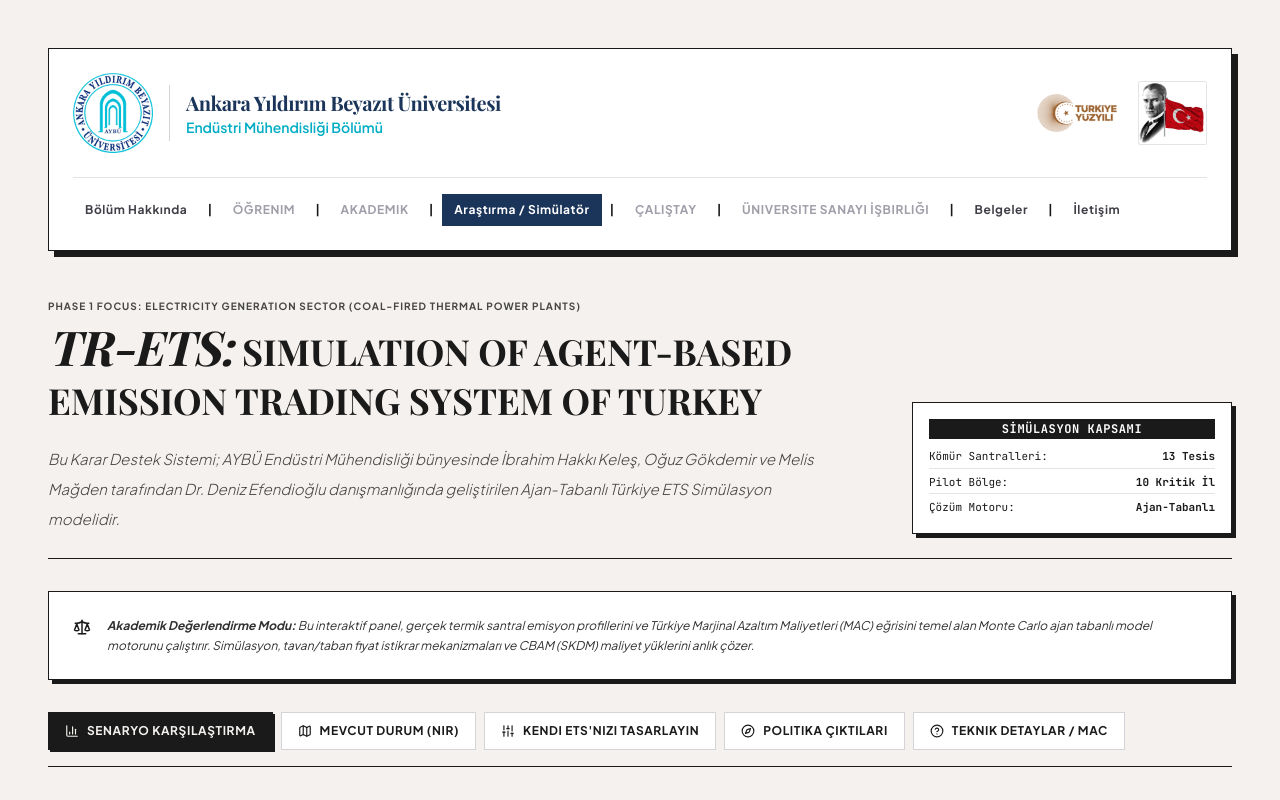
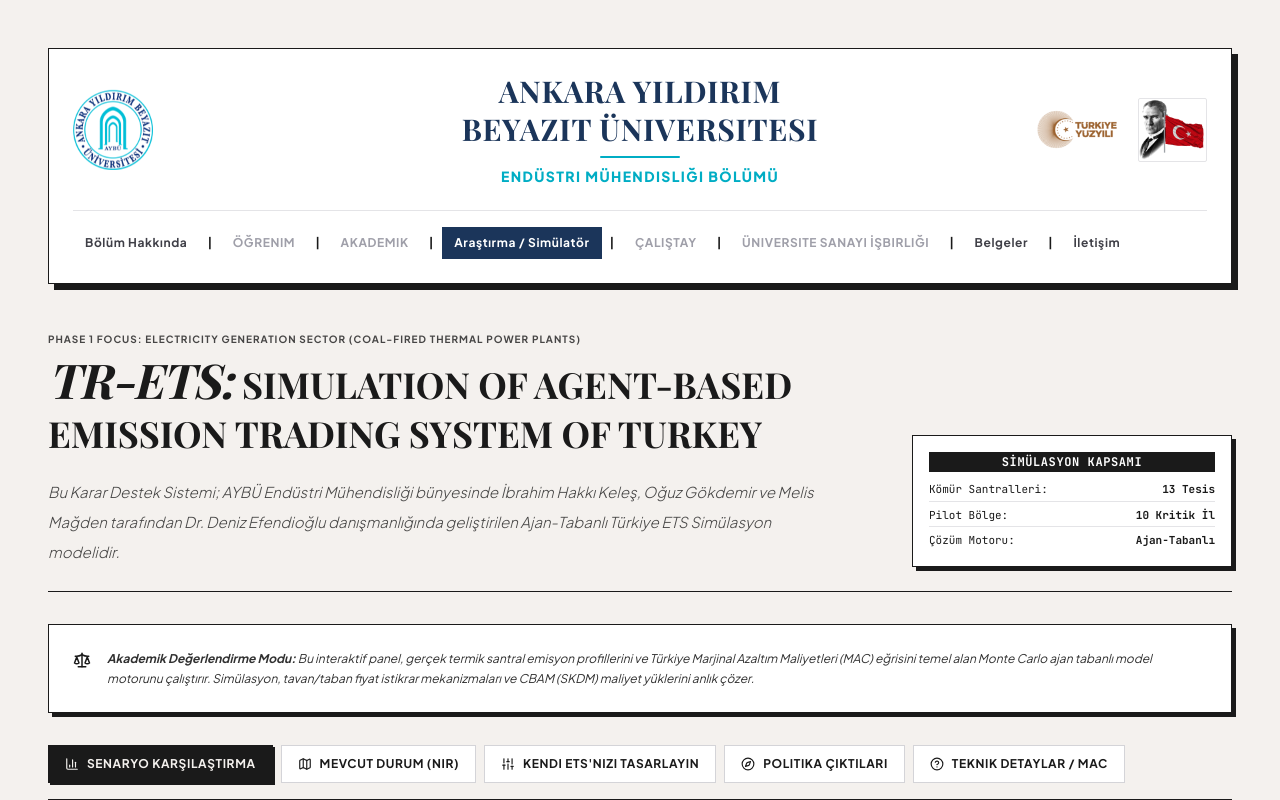
Before and after one commit to frydomesticus/tr-zero-web, a React (Vite) app: page / in a window 1280 px wide. Shown: the top 800 px of the page. Built offline with nearby package versions, Linux system fonts and the light colour scheme; a web font is replaced by a local one.

Commit message:
style: center and enlarge university & department header titles for a more professional design

```diff
--- a/src/App.tsx
+++ b/src/App.tsx
@@ -688,18 +688,25 @@
       {/* 1. AYBÜ Header Section */}
       <header id="aybu-header" className="max-w-7xl w-full mx-auto bg-white border border-[#1A1A1A] shadow-[6px_6px_0px_#1A1A1A] p-4 md:p-6 mb-8 shrink-0 flex flex-col gap-6">
         {/* Top Row: Logos & Branding */}
-        <div className="flex flex-col md:flex-row justify-between items-center gap-6">
-          {/* Left Side: School Logo and Name */}
-          <div className="flex items-center gap-4 select-none">
+        <div className="grid grid-cols-1 md:grid-cols-3 w-full items-center gap-6">
+          {/* Left Side: School Logo */}
+          <div className="flex justify-center md:justify-start items-center select-none">
             <img src="/aybu_logo_circular.png" alt="AYBÜ Logo" className="h-16 md:h-20 w-auto object-contain animate-pulse" />
-            <div className="flex flex-col border-l border-zinc-300 pl-4 py-1">
-              <span className="text-lg md:text-xl font-bold tracking-tight text-[#1b355a] font-serif">Ankara Yıldırım Beyazıt Üniversitesi</span>
-              <span className="text-sm md:text-md text-[#00adc4] font-semibold">Endüstri Mühendisliği Bölümü</span>
-            </div>
           </div>
 
+          {/* Center: Large Centered Professional Titles */}
+          <div className="flex flex-col items-center text-center justify-center select-none">
+            <h1 className="text-xl md:text-2xl lg:text-3xl font-extrabold tracking-wide text-[#1b355a] font-serif uppercase leading-tight">
+              Ankara Yıldırım Beyazıt Üniversitesi
+            </h1>
+            <div className="h-[2px] w-20 bg-[#00adc4] my-2 rounded-full" />
+            <h2 className="text-xs md:text-sm lg:text-md text-[#00adc4] font-extrabold uppercase tracking-widest font-sans">
+              Endüstri Mühendisliği Bölümü
+            </h2>
+          </div>
+
           {/* Right Side: Atatürk Banner and Türkiye Yüzyılı */}
-          <div className="flex items-center gap-4">
+          <div className="flex justify-center md:justify-end items-center gap-4">
             <img src="/turkiye_yuzyili_new.png" alt="Türkiye Yüzyılı" className="h-14 md:h-16 w-auto object-contain" />
             <img src="/ataturk_flag_square.png" alt="Atatürk ve Türk Bayrağı" className="h-14 md:h-16 w-auto object-contain rounded-xs border border-zinc-200" />
           </div>
```
